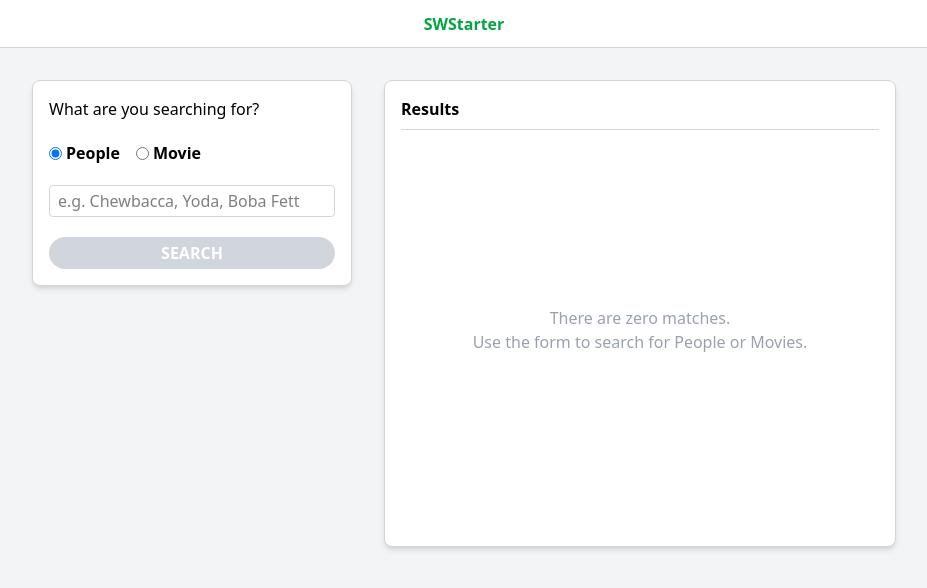
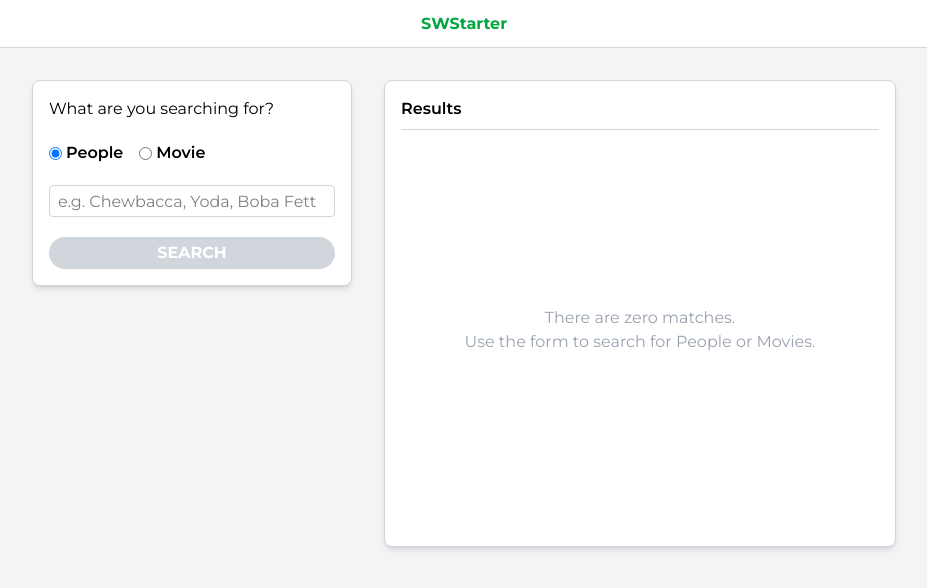
Before and after one commit to andersonmarin/swstarter-webapp, a Next.js app: page / in a window 1280 px wide. Shown: the top 588 px of the page, without its empty margins (176-1103 px from the left). Built offline with nearby package versions, Linux system fonts and the light colour scheme.

Commit message:
Update `layout.tsx`: replace `montserrat.variable` with `montserrat.className` for consistent typography handling.

```diff
--- a/app/layout.tsx
+++ b/app/layout.tsx
@@ -20,7 +20,7 @@ export default function RootLayout({
 }>) {
     return (
         <html lang="en">
-        <body className={`${montserrat.variable} antialiased`}>
+        <body className={`${montserrat.className} antialiased`}>
         <Navbar/>
         <div className="flex justify-center items-start min-h-screen bg-gray-100 p-8 gap-8">
             {children}
```
